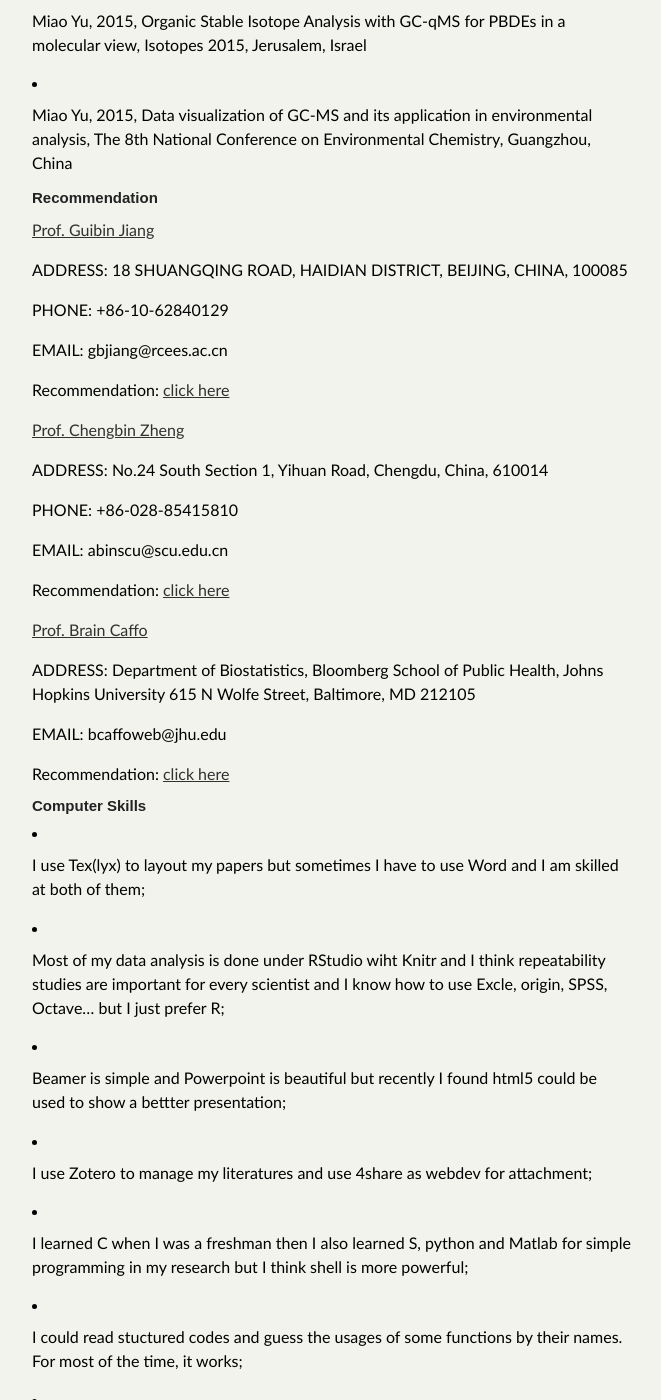
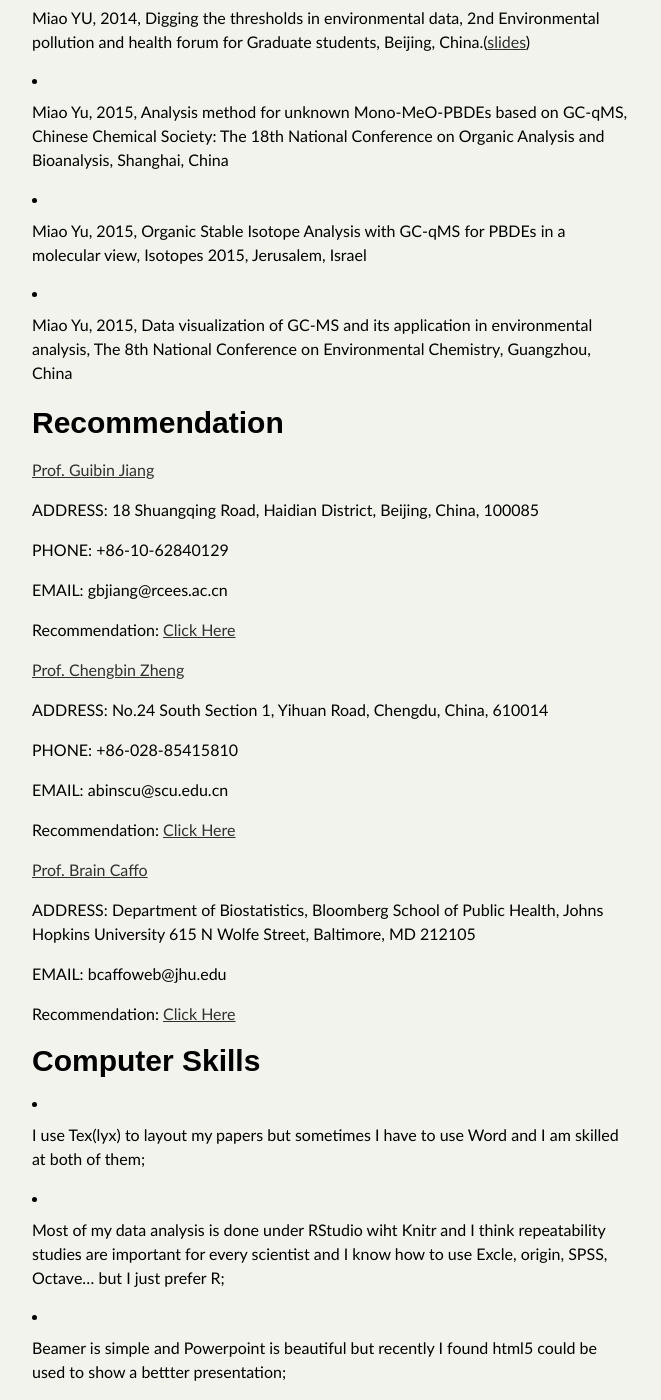
Before and after one commit to yufree/blog, a Jekyll site: the page built from vitae/index.md, in a window 1280 px wide and 1400 px high, scrolled down 3919 px. Shown: the whole window, without its empty margins (308-969 px from the left). Built offline with Jekyll 4.4.1, drawn with Linux system fonts in a browser that asks for light colours; some web fonts are replaced.

Commit message:
updat layout

```diff
--- a/vitae/index.md
+++ b/vitae/index.md
@@ -4,7 +4,7 @@ title: Vitae
 ---
 # Miao YU
 
-## Contact Information
+# Contact Information
 
 - Address
 
@@ -21,21 +21,21 @@ yufree@live.cn
 
 [Yufree's blog](http://yufree.github.io/)
 
-## Research Interest
+# Research Interest
 
 POPs, Environmental Processes, Non-targeted Analysis, CSIA, Data Science
 
-## Education Background
+# Education Background
 
 - 2010.08 ~ 2016.06, PhD in Environmental Sciences, Research Center for Eco-Environmental Sciences(RCEES), Chinese Academy of Sciences
 
 - 2006.08 ~ 2010.06, Bachelor of Science, School of Environmental Science and Technology, Shandong University
 
-## Professional Experience
+# Professional Experience
 
 - 2016.08 ~ now, Postdoctoral Fellow in University of Waterloo, Canada.
 
-## Honors & Awards
+# Honors & Awards
 
 - First-class scholarship, RCEES, CAS, 2015
 
@@ -59,9 +59,9 @@ POPs, Environmental Processes, Non-targeted Analysis, CSIA, Data Science
 
 - Outstanding Member of Students Union in School of Environmental Science and Technology, Shandong University, 2006-2007
 
-## Publication
+# Publication
 
-### Papers
+## Papers
 
 - YU M, LIU J, WANG T, SUN J, LIU R, JIANG G. Metabolites of 2,4,4'-tribrominated diphenyl ether (BDE-28) in pumpkin after in vivo and in vitro exposure [J]. Environ Sci Technol, 2013, 47(23): 13494-501.
 
@@ -87,11 +87,11 @@ POPs, Environmental Processes, Non-targeted Analysis, CSIA, Data Science
 
 - QU G, LIU A, WANG T, ZHANG C, FU J, YU M, SUN J, ZHU N, LI Z, WEI G, DU Y, SHI J, LIU S, JIANG G. Identification of tetrabromobisphenol A allyl ether and tetrabromobisphenol A 2,3-dibromopropyl ether in the ambient environment near a manufacturing site and in mollusks at a coastal region [J]. Environ Sci Technol, 2013, 47(9): 4760-7.
 
-### Software Package
+## Software Package
 
 - [R package - rgabriel](http://cran.r-project.org/web/packages/rgabriel/index.html)
 
-### Granted Patents
+## Granted Patents
 
 - [Efficient solar power supply device](https://www.google.com/patents/CN201004609Y) Utility model
 
@@ -99,7 +99,7 @@ POPs, Environmental Processes, Non-targeted Analysis, CSIA, Data Science
 
 - [Spiral suspended type red mud membrane bag adsorption and dephosphorization apparatus](https://www.google.com/patents/CN101456602B) Invention
 
-## Presentations
+# Presentations
 
 - Miao YU,2014,Model selection and prediction of retention time of PBDEs on DB-5ms column, 10th conference of bio-medicine chromatograph(China), Weihai, China.([slides](https://github.com/yufree/presentation/blob/master/20140420weihai.pdf),[shinyBDE](https://github.com/yufree/shinyBDE))
 
@@ -111,17 +111,17 @@ POPs, Environmental Processes, Non-targeted Analysis, CSIA, Data Science
 
 - Miao Yu, 2015, Data visualization of GC-MS and its application in environmental analysis, The 8th National Conference on Environmental Chemistry, Guangzhou, China
 
-## Recommendation
+# Recommendation
 
 [Prof. Guibin Jiang](http://sourcedb.cas.cn/sourcedb_rcees_cas/yw/cm/200906/t20090612_1038265.html)
 
-ADDRESS: 18 SHUANGQING ROAD, HAIDIAN DISTRICT, BEIJING, CHINA, 100085
+ADDRESS: 18 Shuangqing Road, Haidian District, Beijing, China, 100085
 
 PHONE: +86-10-62840129
 
 EMAIL: gbjiang@rcees.ac.cn
 
-Recommendation: [click here](https://github.com/yufree/blog/blob/gh-pages/vitae/ProfJiang.pdf)
+Recommendation: [Click Here](https://github.com/yufree/blog/blob/gh-pages/vitae/ProfJiang.pdf)
 
 [Prof. Chengbin Zheng](https://scholar.google.ca/citations?user=cKlGcv0AAAAJ&hl=en)
 
@@ -131,7 +131,7 @@ PHONE: +86-028-85415810
 
 EMAIL: abinscu@scu.edu.cn
 
-Recommendation: [click here](https://github.com/yufree/blog/blob/gh-pages/vitae/ProfZheng.pdf)
+Recommendation: [Click Here](https://github.com/yufree/blog/blob/gh-pages/vitae/ProfZheng.pdf)
 
 [Prof. Brain Caffo](http://www.bcaffo.com/)
 
@@ -139,9 +139,9 @@ ADDRESS: Department of Biostatistics, Bloomberg School of Public Health, Johns H
 
 EMAIL: bcaffoweb@jhu.edu
 
-Recommendation: [click here](https://github.com/yufree/blog/blob/gh-pages/vitae/ProfCaffo.pdf)
+Recommendation: [Click Here](https://github.com/yufree/blog/blob/gh-pages/vitae/ProfCaffo.pdf)
 
-## Computer Skills
+# Computer Skills
 
 - I use Tex(lyx) to layout my papers but sometimes I have to use Word and I am skilled at both of them;
 
```
